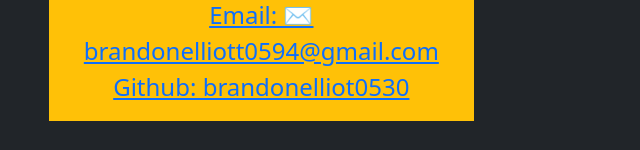
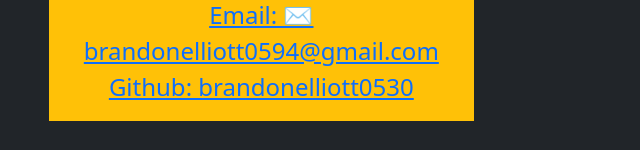
Before and after one commit to brandonelliott0530/team-generator, a website: page dist/index.html in a window 1280 px wide. Shown: the part 650-800 px from the top of the page, 0-640 px from the left. Drawn offline with nearby package versions, Linux system fonts and the light colour scheme.

Commit message:
changed github in html

```diff
--- a/dist/index.html
+++ b/dist/index.html
@@ -36,7 +36,7 @@
             <div class="card-text fs-4 text-center">
                 <a href="mailto:dani@danil.com">Email: ✉ brandonelliott0594@gmail.com</a>
                 <br>
-                <a class ="mt-1 fs-4" href="https://github.com/brandonelliot0530" target="_blank">Github: brandonelliot0530</a>
+                <a class ="mt-1 fs-4" href="https://github.com/brandonelliot0530" target="_blank">Github: brandonelliott0530</a>
             </div>
         </div>
     </div>     <div class="card m-5 border-dark rounded- mt-3 col-4">
```
